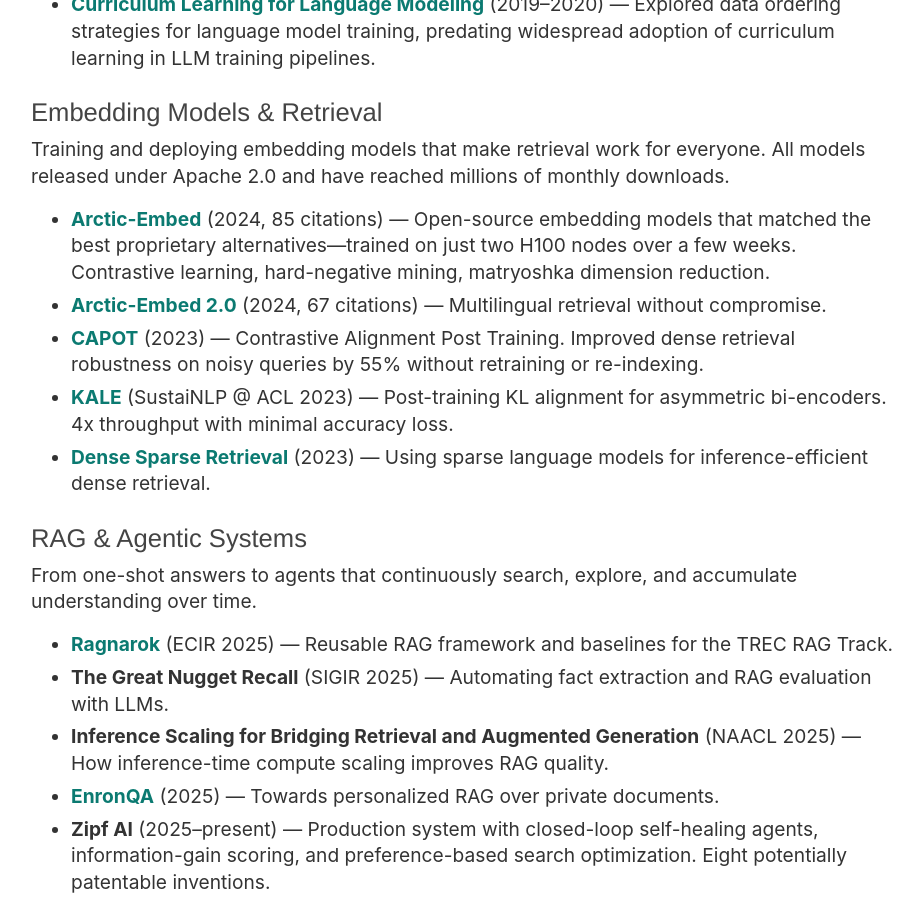
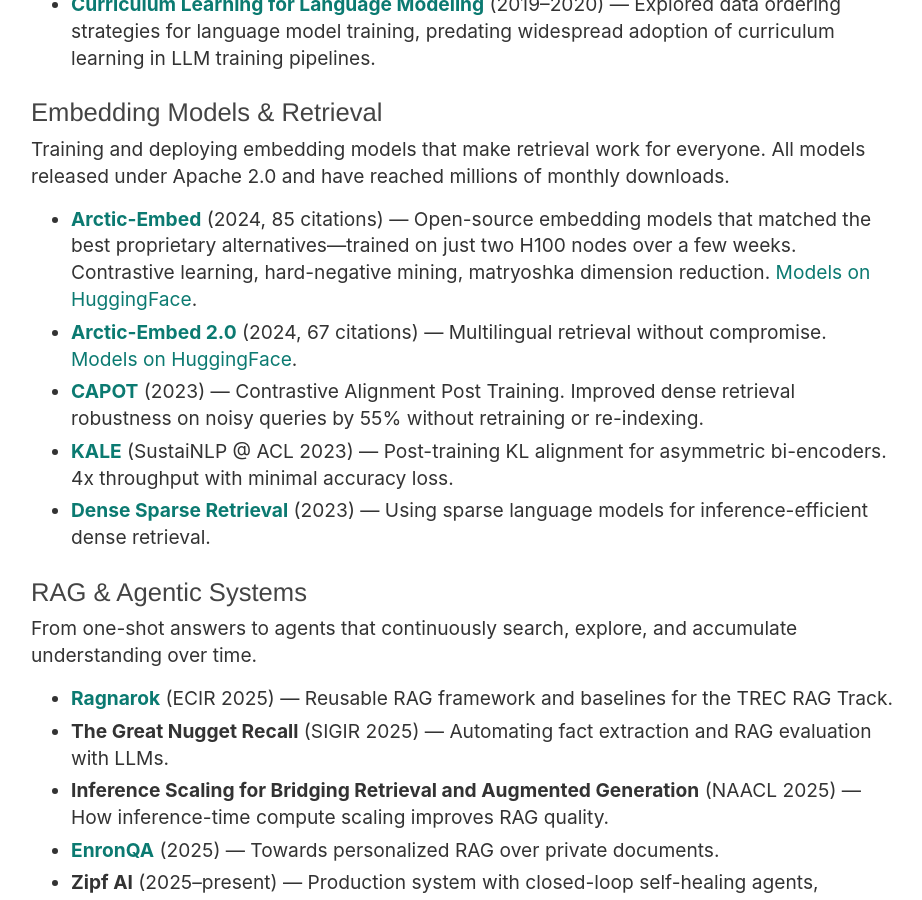
Before and after one commit to spacemanidol/spacemanidol.github.io, a Jekyll site: the page built from research/index.html, in a window 1280 px wide and 900 px high, scrolled down 1209 px. Shown: the whole window, without its empty margins (176-1098 px from the left). Built offline with Jekyll 4.4.1, drawn with Linux system fonts in a browser that asks for light colours.

Commit message:
Add CORD arxiv link, Arctic-Embed HuggingFace model links
- CORD: add arxiv link (https://arxiv.org/abs/2412.14581)
- Arctic-Embed: link to snowflake-arctic-embed-m on HuggingFace
- Arctic-Embed 2.0: link to snowflake-arctic-embed-l-v2.0 on HuggingFace

Co-Authored-By: Claude Opus 4.6 <noreply@anthropic.com>

```diff
--- a/cv/index.html
+++ b/cv/index.html
@@ -16,7 +16,7 @@ title: CV of Daniel Campos
 	<p>Nandan Thakur, Ronak Pradeep, Sahaj Upadhyay, <strong>Daniel Campos</strong>, Nick Craswell, Ian Soboroff, Jimmy Lin - Assessing Support for the TREC 2024 RAG Track - <a href='https://sigir2025.dei.unipd.it/'>SIGIR 2025</a></p>
 	<p>Jaeseong Lee, seung-won hwang, Aurick Qiao, <strong>Daniel F Campos</strong>, Zhewei Yao, Yuxiong He - <a href='https://arxiv.org/abs/2409.06211'>STUN: Structured-Then-Unstructured Pruning for Scalable MoE Pruning</a> - <a href='https://2025.aclweb.org/'>ACL 2025</a></p>
 	<p>Yunjae Lee, seung-won hwang, <strong>Daniel F Campos</strong>, Filip Gralinski, Zhewei Yao, Yuxiong He - Inference Scaling for Bridging Retrieval and Augmented Generation - <a href='https://2025.naacl.org/'>NAACL 2025</a></p>
-	<p>Yunjae Lee, seung-won hwang, <strong>Daniel F Campos</strong>, Filip Gralinski, Zhewei Yao, Yuxiong He - CORD: Balancing Consistency and Rank Distillation for Robust Retrieval-Augmented Generation - <a href='https://2025.naacl.org/'>NAACL 2025</a></p>
+	<p>Yunjae Lee, seung-won hwang, <strong>Daniel F Campos</strong>, Filip Gralinski, Zhewei Yao, Yuxiong He - <a href='https://arxiv.org/abs/2412.14581'>CORD: Balancing COnsistency and Rank Distillation for Robust Retrieval-Augmented Generation</a> - <a href='https://2025.naacl.org/'>NAACL 2025</a></p>
 	<p>Jaeseong Lee, seung-won hwang, Aurick Qiao, <strong>Daniel Campos</strong>, Zhewei Yao, Yuxiong He - TALE: Token-Adaptive Low-Rank KVCache Approximation with Reconstruction Elimination - TACL 2025</p>
 	<p>Keshav Huang, Tara Venkatesh, Utkarsh Dingankar, Antonio Mallia, <strong>Daniel Campos</strong>, Jimmy Jiao, Christopher Potts, Omar Khattab - <a href='https://arxiv.org/abs/2504.14903'>ColBERT-serve: Efficient Multi-Stage Memory-Mapped Scoring</a> - ECIR 2025</p>
 	<p>Michael J Ryan, Danmei Xu, Chris Nivera, <strong>Daniel Campos</strong> - <a href='https://arxiv.org/abs/2505.00263'>EnronQA: Towards Personalized RAG over Private Documents</a></p>
--- a/research/index.html
+++ b/research/index.html
@@ -32,8 +32,8 @@ title: Research - Daniel Campos
 <h3>Embedding Models & Retrieval</h3>
 <p>Training and deploying embedding models that make retrieval work for everyone. All models released under Apache 2.0 and have reached millions of monthly downloads.</p>
 <ul>
-	<li><strong><a href="https://arxiv.org/abs/2405.05374">Arctic-Embed</a></strong> (2024, 85 citations) &mdash; Open-source embedding models that matched the best proprietary alternatives&mdash;trained on just two H100 nodes over a few weeks. Contrastive learning, hard-negative mining, matryoshka dimension reduction.</li>
-	<li><strong><a href="https://arxiv.org/abs/2412.04506">Arctic-Embed 2.0</a></strong> (2024, 67 citations) &mdash; Multilingual retrieval without compromise.</li>
+	<li><strong><a href="https://arxiv.org/abs/2405.05374">Arctic-Embed</a></strong> (2024, 85 citations) &mdash; Open-source embedding models that matched the best proprietary alternatives&mdash;trained on just two H100 nodes over a few weeks. Contrastive learning, hard-negative mining, matryoshka dimension reduction. <a href="https://huggingface.co/Snowflake/snowflake-arctic-embed-m">Models on HuggingFace</a>.</li>
+	<li><strong><a href="https://arxiv.org/abs/2412.04506">Arctic-Embed 2.0</a></strong> (2024, 67 citations) &mdash; Multilingual retrieval without compromise. <a href="https://huggingface.co/Snowflake/snowflake-arctic-embed-l-v2.0">Models on HuggingFace</a>.</li>
 	<li><strong><a href="https://arxiv.org/abs/2304.03401">CAPOT</a></strong> (2023) &mdash; Contrastive Alignment Post Training. Improved dense retrieval robustness on noisy queries by 55% without retraining or re-indexing.</li>
 	<li><strong><a href="https://arxiv.org/abs/2304.01016">KALE</a></strong> (SustaiNLP @ ACL 2023) &mdash; Post-training KL alignment for asymmetric bi-encoders. 4x throughput with minimal accuracy loss.</li>
 	<li><strong><a href="https://arxiv.org/abs/2304.00114">Dense Sparse Retrieval</a></strong> (2023) &mdash; Using sparse language models for inference-efficient dense retrieval.</li>
```
